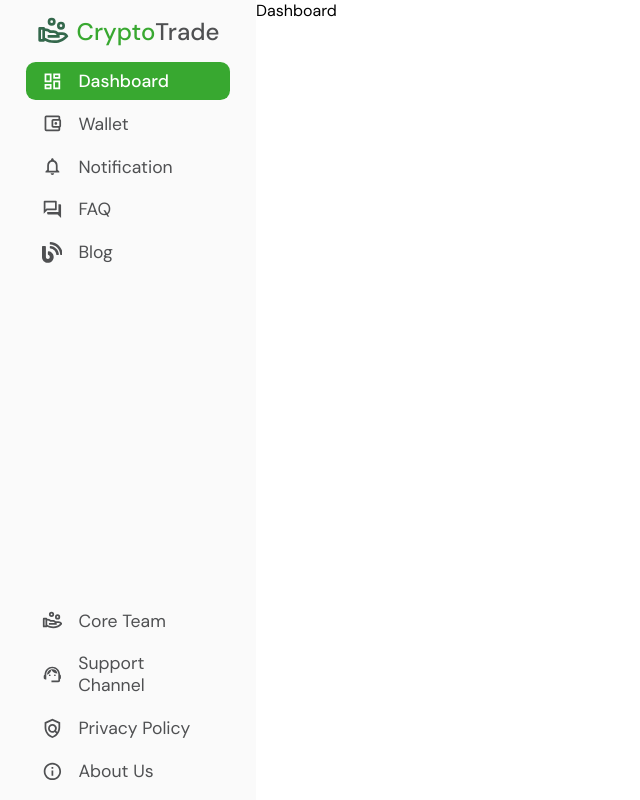
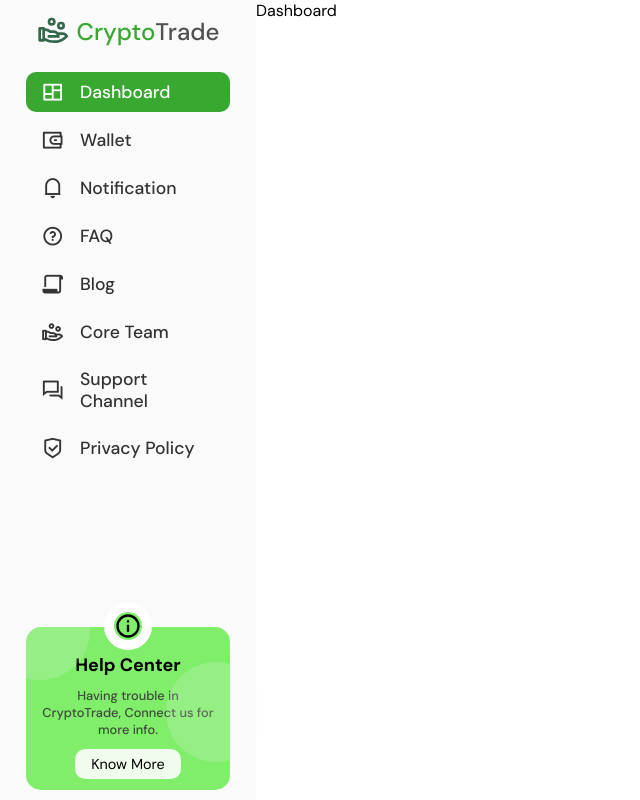
Before and after one commit to MOFIJULHAQUE/Dashboard_Project, a React (Create React App) app: page /dashboard in a window 1280 px wide. Shown: the whole page, without its empty margins (0-640 px from the left). Built offline with nearby package versions, Linux system fonts and the light colour scheme.

Commit message:
changes updated

```diff
--- a/package.json
+++ b/package.json
@@ -16,6 +16,7 @@
     "react-router-dom": "^6.4.3",
     "react-scripts": "5.0.1",
     "recharts": "^2.1.16",
+    "remixicon": "^2.5.0",
     "scrollreveal": "^4.0.9",
     "styled-components": "^5.3.6",
     "web-vitals": "^2.1.4"
--- a/src/App.css
+++ b/src/App.css
@@ -23,22 +23,14 @@ img {
   width: 100%;
 }
 
-.App{
+.App {
   width: 100vw;
   height: 100vh;
 }
 
-.main-content{
+.main-content {
   width: 100%;
   height: 100%;
   display: grid;
   grid-template-columns: 20vw auto;
 }
-
-.ls{
-  border: 2px solid black;
-}
-
-.content{
-  border: 5px solid red;
-}
--- a/src/App.js
+++ b/src/App.js
@@ -1,7 +1,7 @@
 import LeftSection from "./components/leftSection/LeftSection";
+import Router from "./routes/Router";
 
 import "./App.css";
-import Router from "./routes/Router";
 
 function App() {
   return (
--- a/src/components/leftSection/LeftSection.css
+++ b/src/components/leftSection/LeftSection.css
@@ -43,7 +43,7 @@ nav {
   display: flex;
   flex-direction: column;
   justify-content: space-between;
-  margin-bottom: 10px;
+  margin: 10px 0;
 }
 
 .links {
@@ -52,29 +52,104 @@ nav {
   gap: 0.3rem;
 }
 
-.nav-link {
-  padding: 0.5rem 1rem;
-  border-radius: 0.6rem;
+.nav__list {
+  display: flex;
+  row-gap: 0.5rem;
+  flex-direction: column;
+  font-weight: 500;
 }
 
-.nav-link svg {
-  font-size: 1.3rem;
+.nav__link {
+  display: flex;
+  align-items: center;
+  column-gap: 1rem;
+  padding: 0.5rem 1rem;
+  color: #333333;
+  font-size: 1.1rem;
+  transition: 0.3s;
 }
 
-.nav-link {
-  display: flex;
-  align-items: center;
-  gap: 1rem;
-  color: #4f5052;
-  font-size: 1.10rem;
-  font-weight: 400;
+.nav__link i {
+  color: #333333;
+  font-size: 1.4rem;
 }
 
-.active {
-  background-color: #38a830;
+.nav__active {
+  color: white;
+  background: #38a830;
+  border-radius: 10px;
+  font-weight: 500;
 }
 
-.active .white{
+.nav__active i {
   color: #ffffff;
+}
+
+/* help-center card */
+.info-card {
+  width: 100%;
+  position: relative;
+  padding: 1rem;
+  background-color: #80ed6b;
+  border-radius: 15px;
+}
+
+.icon {
+  position: absolute;
+  background-color: #80ed6b;
+  border: 10px solid #ffffff;
+  font-size: 3rem;
+  border-radius: 50%;
+  left: 50%;
+  top: -25px;
+  transform: translate(-50%);
+  z-index: 100;
+}
+
+.card-content {
+  position: relative;
+  text-align: center;
+  /* overflow: hidden; */
+}
+
+.card-content h3 {
+  font-size: 18px;
+  font-weight: 900;
+  margin-top: 10px;
+}
+
+.card-content p {
+  font-size: 0.8rem;
+  margin: 10px 0 15px;
   font-weight: 500;
+  color: #3f4a3c;
 }
+
+.card-content .btn {
+  padding: 0.4rem 1rem;
+  border: none;
+  background: #f2fcee;
+  font-size: 0.9rem;
+  border-radius: 10px;
+  cursor: pointer;
+}
+
+.circle1,
+.circle2 {
+  width: 100px;
+  height: 100px;
+  border-radius: 50%;
+  background: #f7f7f72d;
+  position: absolute;
+  overflow: hidden;
+}
+
+.circle1 {
+  top: -60%;
+  left: -30%;
+}
+
+.circle2 {
+  bottom: 10%;
+  right: -30%;
+}
--- a/src/components/leftSection/LeftSection.jsx
+++ b/src/components/leftSection/LeftSection.jsx
@@ -1,30 +1,19 @@
 import React from "react";
 import { NavLink } from "react-router-dom";
+import navLinks from "./NavLinks";
 
-import { RiHandCoinLine } from "react-icons/ri";
-import { FaBlog } from "react-icons/fa";
-import {
-  MdOutlineDashboard,
-  MdOutlineAccountBalanceWallet,
-  MdOutlineNotificationsNone,
-  MdOutlineQuestionAnswer,
-  MdOutlineSupportAgent,
-  MdOutlinePolicy,
-  MdOutlineInfo,
-} from "react-icons/md";
+import { RiHandCoinLine, RiInformationLine } from "react-icons/ri";
 
 import "../leftSection/LeftSection.css";
 
-function LeftSection() {
-
+const LeftSection = () => {
   return (
     <>
       <section>
         <div className="brand">
           <RiHandCoinLine />
           <span>
-            Crypto
-            <span className="logo-text">Trade</span>
+            Crypto<span className="logo-text">Trade</span>
           </span>
         </div>
         <div className="toggle"></div>
@@ -32,52 +21,44 @@ function LeftSection() {
         <nav>
           <div className="top">
             <div className="links">
-              <NavLink to="/dashboard" className="nav-link">
-                <MdOutlineDashboard className="white" />
-                <span className="white">Dashboard</span>
-              </NavLink>
-              <NavLink to="/wallet" className="nav-link">
-                <MdOutlineAccountBalanceWallet className="white" />
-                <span className="white">Wallet</span>
-              </NavLink>
-              <NavLink to="/notification" className="nav-link">
-                <MdOutlineNotificationsNone className="white" />
-                <span className="white">Notification</span>
-              </NavLink>
-              <NavLink to="faq" className="nav-link">
-                <MdOutlineQuestionAnswer className="white" />
-                <span className="white">FAQ</span>
-              </NavLink>
-              <NavLink to="/blog" className="nav-link">
-                <FaBlog className="white" />
-                <span className="white">Blog</span>
-              </NavLink>
+              <ul className="nav__list">
+                {navLinks.map((item, index) => (
+                  <li className="nav__item" key={index}>
+                    <NavLink
+                      to={item.path}
+                      className={(navClass) =>
+                        navClass.isActive
+                          ? "nav__active nav__link"
+                          : "nav__link"
+                      }
+                    >
+                      <i className={item.icon}></i>
+                      {item.display}
+                    </NavLink>
+                  </li>
+                ))}
+              </ul>
             </div>
           </div>
           <div className="bottom">
-            <div className="links">
-              <NavLink to="/team" className="nav-link">
-                <RiHandCoinLine className="white" />
-                <span className="white">Core Team</span>
-              </NavLink>
-              <NavLink to="/support" className="nav-link">
-                <MdOutlineSupportAgent className="white" />
-                <span className="white">Support Channel</span>
-              </NavLink>
-              <NavLink to="/policy" className="nav-link">
-                <MdOutlinePolicy className="white" />
-                <span className="white">Privacy Policy</span>
-              </NavLink>
-              <NavLink to="/about-us" className="nav-link">
-                <MdOutlineInfo className="white" />
-                <span className="white">About Us</span>
-              </NavLink>
+            <div className="info-card">
+              <RiInformationLine className="icon" />
+              <div className="card-content">
+                <div className="circle1"></div>
+                <div className="circle2"></div>
+
+                <h3>Help Center</h3>
+                <p>Having trouble in CryptoTrade, Connect us for more info.</p>
+                <NavLink to="/support" className="btn">
+                  Know More
+                </NavLink>
+              </div>
             </div>
           </div>
         </nav>
       </section>
     </>
   );
-}
+};
 
 export default LeftSection;
--- /dev/null
+++ b/src/components/leftSection/NavLinks.js
@@ -0,0 +1,44 @@
+const navLinks = [
+  {
+    path: "/dashboard",
+    icon: "ri-layout-masonry-line",
+    display: "Dashboard",
+  },
+  {
+    path: "/wallet",
+    icon: "ri-wallet-3-line",
+    display: "Wallet",
+  },
+  {
+    path: "/notification",
+    icon: "ri-notification-4-line",
+    display: "Notification",
+  },
+  {
+    path: "/faq",
+    icon: "ri-question-line",
+    display: "FAQ",
+  },
+  {
+    path: "/blog",
+    icon: "ri-file-paper-2-line",
+    display: "Blog",
+  },
+  {
+    path: "/team",
+    icon: "ri-hand-coin-line",
+    display: "Core Team",
+  },
+  {
+    path: "/support",
+    icon: "ri-question-answer-line",
+    display: "Support Channel",
+  },
+  {
+    path: "/policy",
+    icon: "ri-shield-check-line",
+    display: "Privacy Policy",
+  },
+];
+
+export default navLinks;
--- a/src/index.css
+++ /dev/null
@@ -1,13 +0,0 @@
-body {
-  margin: 0;
-  font-family: -apple-system, BlinkMacSystemFont, 'Segoe UI', 'Roboto', 'Oxygen',
-    'Ubuntu', 'Cantarell', 'Fira Sans', 'Droid Sans', 'Helvetica Neue',
-    sans-serif;
-  -webkit-font-smoothing: antialiased;
-  -moz-osx-font-smoothing: grayscale;
-}
-
-code {
-  font-family: source-code-pro, Menlo, Monaco, Consolas, 'Courier New',
-    monospace;
-}
--- a/src/index.js
+++ b/src/index.js
@@ -1,8 +1,9 @@
 import React from "react";
 import ReactDOM from "react-dom/client";
-import "./index.css";
 import App from "./App";
 import { BrowserRouter } from "react-router-dom";
+
+import "remixicon/fonts/remixicon.css";
 
 const root = ReactDOM.createRoot(document.getElementById("root"));
 root.render(
--- a/src/routes/Router.jsx
+++ b/src/routes/Router.jsx
@@ -1,4 +1,4 @@
-import { Routes, Route } from "react-router-dom";
+import { Routes, Route, Navigate } from "react-router-dom";
 import AboutUs from "../pages/AboutUs";
 import Blog from "../pages/Blog";
 import Dashboard from "../pages/Dashboard";
@@ -12,6 +12,7 @@ import Wallet from "../pages/Wallet";
 const Router = () => {
   return (
     <Routes>
+      <Route path="/" element={<Navigate to='/dashboard' element={<Dashboard/>} />} />
       <Route path="/dashboard" element={<Dashboard />} />
       <Route path="/wallet" element={<Wallet />} />
       <Route path="/notification" element={<Notification />} />
```
Also changed, not shown: 1 other file (tests, documents, lock files or other folders).
